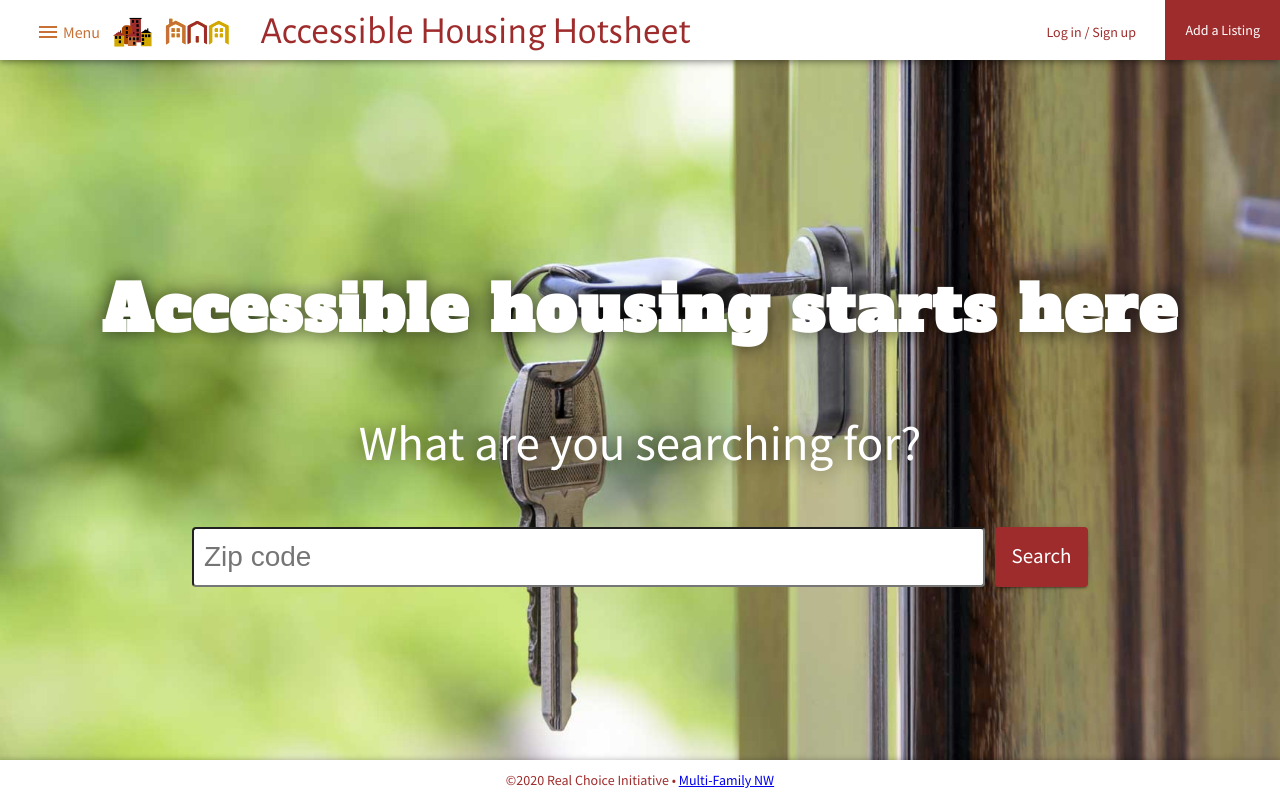
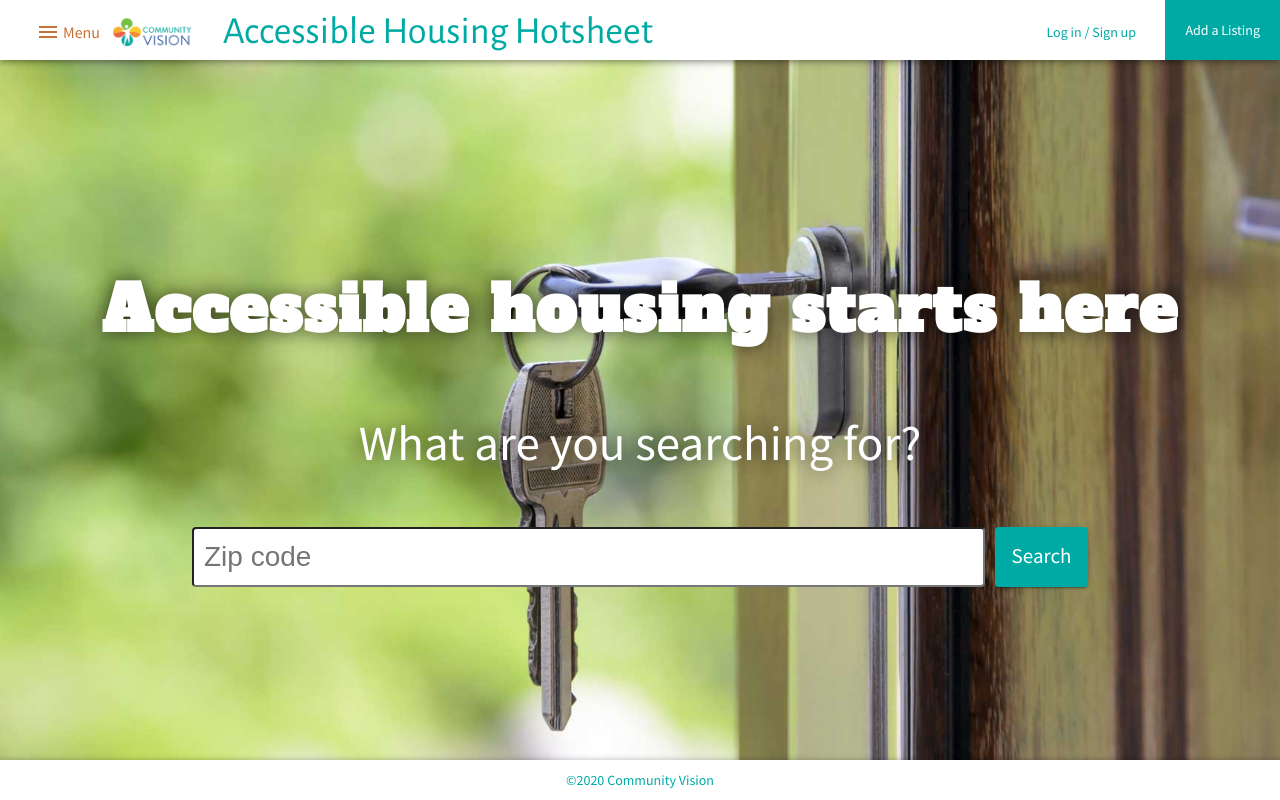
Before and after one commit to rifkegribenes/accessible-housing-app, a React (Create React App) app in the folder client/: page / in a window 1280 px wide. Built offline with nearby package versions, Linux system fonts and the light colour scheme; what redux-api-middleware would draw is missing.

Commit message:
update colors and logo

```diff
--- a/client/src/App.js
+++ b/client/src/App.js
@@ -188,7 +188,8 @@ const styles = theme => ({
     textTransform: "none",
     padding: "10px 20px",
     borderRadius: 4,
-    marginLeft: 10
+    marginLeft: 10,
+    color: `white !important`
   },
   bigButton: {
     fontSize: "2em",
--- a/client/src/components/Footer.jsx
+++ b/client/src/components/Footer.jsx
@@ -6,20 +6,11 @@ const Footer = props => (
     &copy;{new Date().getFullYear()}&nbsp;
     <a
       className={props.classes.fLink}
-      href="http://realchoiceoregon.com/"
+      href="https://cvision.org/"
       target="_blank"
       rel="noopener noreferrer"
     >
-      Real Choice Initiative
-    </a>
-    &nbsp;•&nbsp;
-    <a
-      className={props.classes.footerLink}
-      href="https://www.multifamilynw.org/"
-      target="_blank"
-      rel="noopener noreferrer"
-    >
-      Multi-Family NW
+      Community Vision
     </a>
   </div>
 );
--- a/client/src/containers/NavBar.jsx
+++ b/client/src/containers/NavBar.jsx
@@ -22,6 +22,7 @@ import AddIcon from "@material-ui/icons/Add";
 import { skip } from "../utils";
 import rci_logo from "../img/RCI_140x100.png";
 import mfnw_logo from "../img/mfnw-red.svg";
+import cv_logo from "../img/CV-logo-hdr-horiz.png";
 // import { openSnackbar } from "./Notifier";
 
 // import theme from "../styles/theme";
@@ -337,14 +338,8 @@ export class NavBar extends React.Component {
             </React.Fragment>
             <Link to="/" className={classes.logoLink} data-test="logo-link">
               <img
-                src={rci_logo}
-                alt="Accessible Housing Hotsheet"
-                className={classes.logo}
-                data-test="logo-image"
-              />
-              <img
-                src={mfnw_logo}
-                alt="Accessible Housing Hotsheet"
+                src={cv_logo}
+                alt="Community Vision"
                 className={classes.logo}
                 data-test="logo-image"
               />
--- a/client/src/styles/theme.js
+++ b/client/src/styles/theme.js
@@ -5,8 +5,9 @@ import green from "@material-ui/core/colors/green";
 export const theme = {
   palette: {
     primary: {
-      main: "#9f2c2c", // brick red
-      light: "#a94400" // medium brick
+      main: "rgb(0, 170, 164)", // turquoise
+      light: "rgb(120, 192, 75)", // lime green
+      contrastText: "white"
     },
     secondary: {
       main: "#c77137", // orange
@@ -21,7 +22,7 @@ export const theme = {
       light: green[400] // #66BB6A
     },
     textColor: "#333", // dark gray
-    secondaryTextColor: "#9f2c2c", // brick red
+    secondaryTextColor: "rgb(0, 170, 164)", // turquoise
     bodyBackground: "#fff", // white
     type: "light"
   },
```
Also changed, not shown: client/src/img/CV-logo-hdr-horiz.png (added), 1 other file (tests, documents, lock files or other folders).
